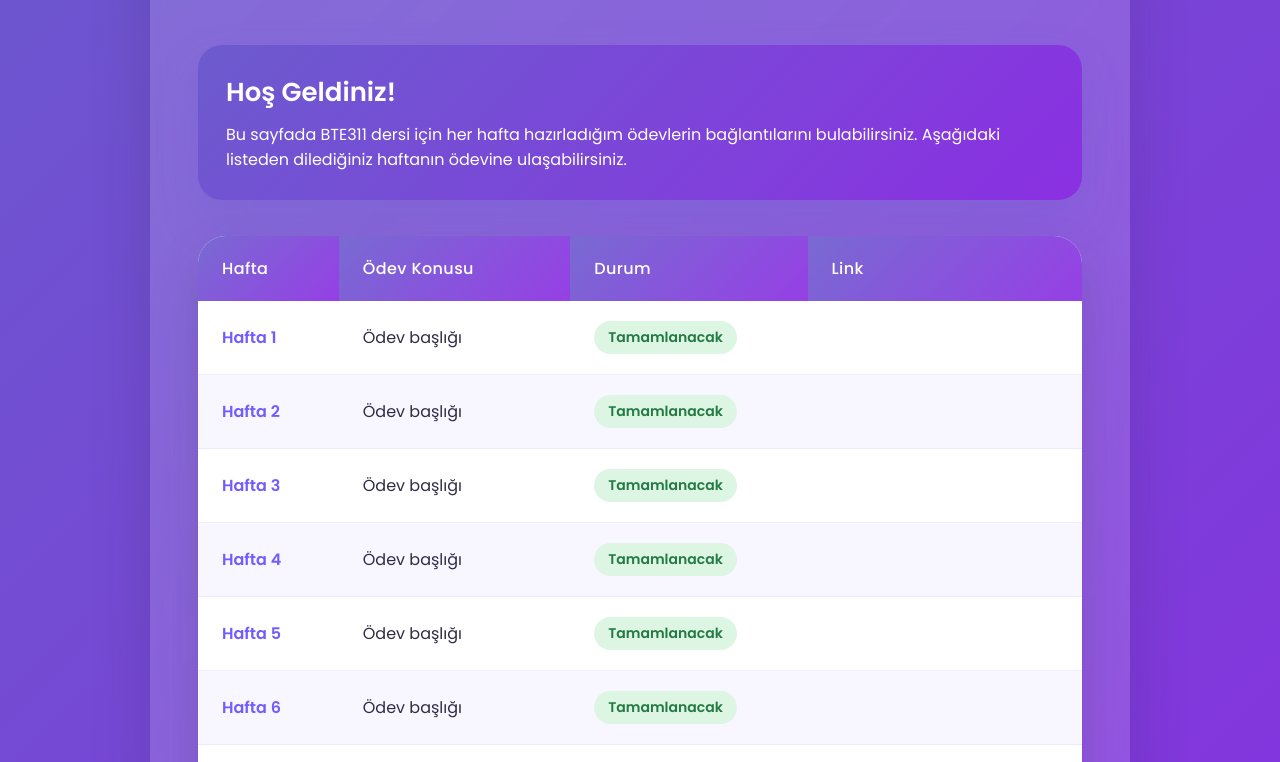
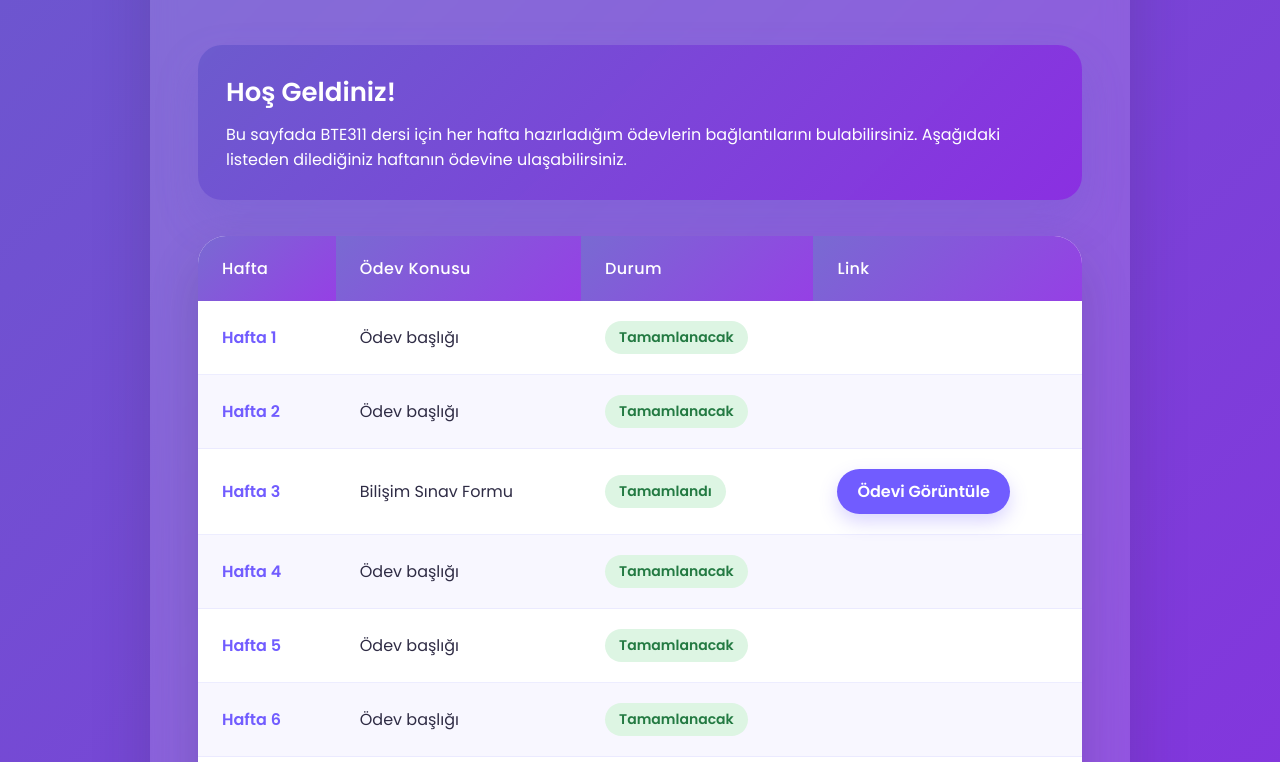
Before and after one commit to Yusufnrg/bte311-dersi, a plain HTML site: page index.html in a window 1280 px wide. Shown: the part 288-1050 px from the top of the page. Drawn offline with Linux system fonts and the light colour scheme.

Commit message:
Update index.html

```diff
--- a/index.html
+++ b/index.html
@@ -255,9 +255,10 @@
                 </tr>
                 <tr>
                     <td data-label="Hafta"><a class="week-link" href="#" target="_blank" rel="noopener noreferrer">Hafta 3</a></td>
-                    <td data-label="Ödev Konusu">Ödev başlığı</td>
-                    <td data-label="Durum"><span class="status-chip">Tamamlanacak</span></td>
-                    <td data-label="Link"><a class="view-btn" href="#" target="_blank" rel="noopener noreferrer">Ödevi Görüntüle</a></td>
+                    <td data-label="Ödev Konusu">Bilişim Sınav Formu</td>
+                    <td data-label="Durum"><span class="status-chip">Tamamlandı</span></td>
+                    <td data-label="Link"><a class="view-btn" href="https://yusufnrg.github.io/bte311-dersi/Bili%C5%9Fim%20S%C4%B1nav%C4%B1%20Formu.html
+" target="_blank" rel="noopener noreferrer">Ödevi Görüntüle</a></td>
                 </tr>
                 <tr>
                     <td data-label="Hafta"><a class="week-link" href="#" target="_blank" rel="noopener noreferrer">Hafta 4</a></td>
```
